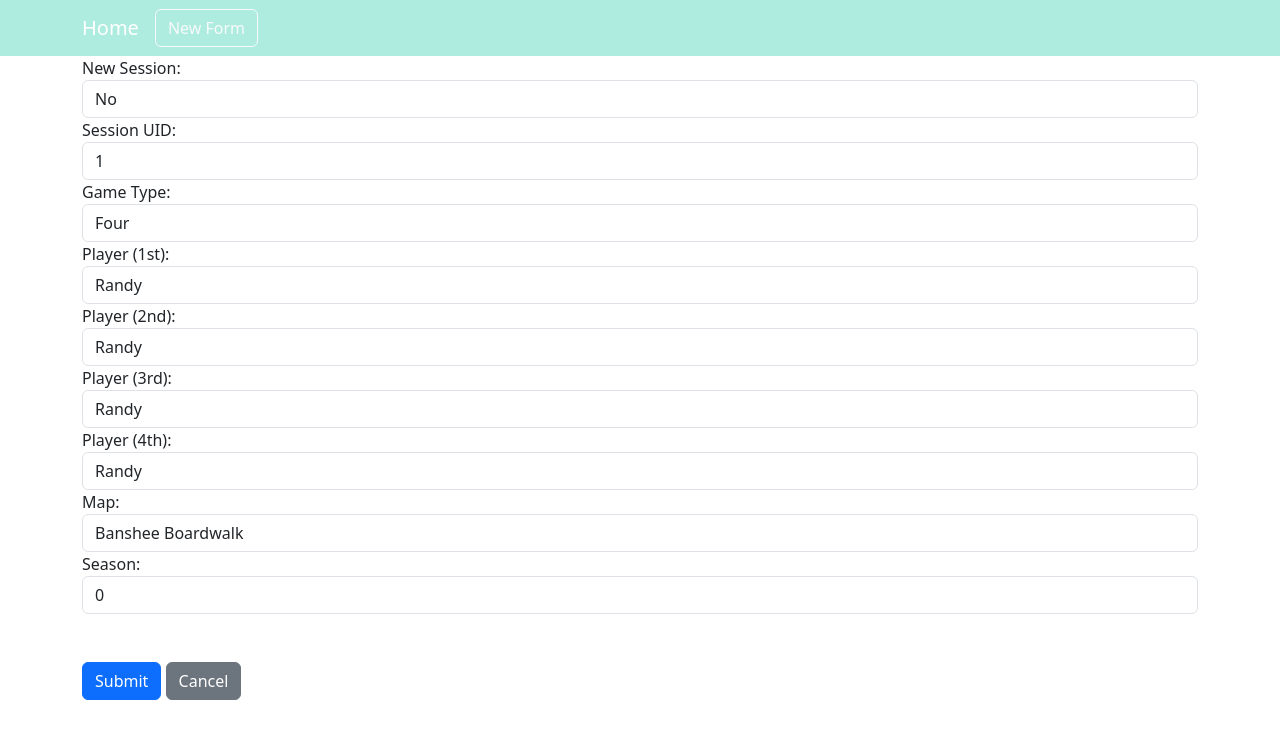
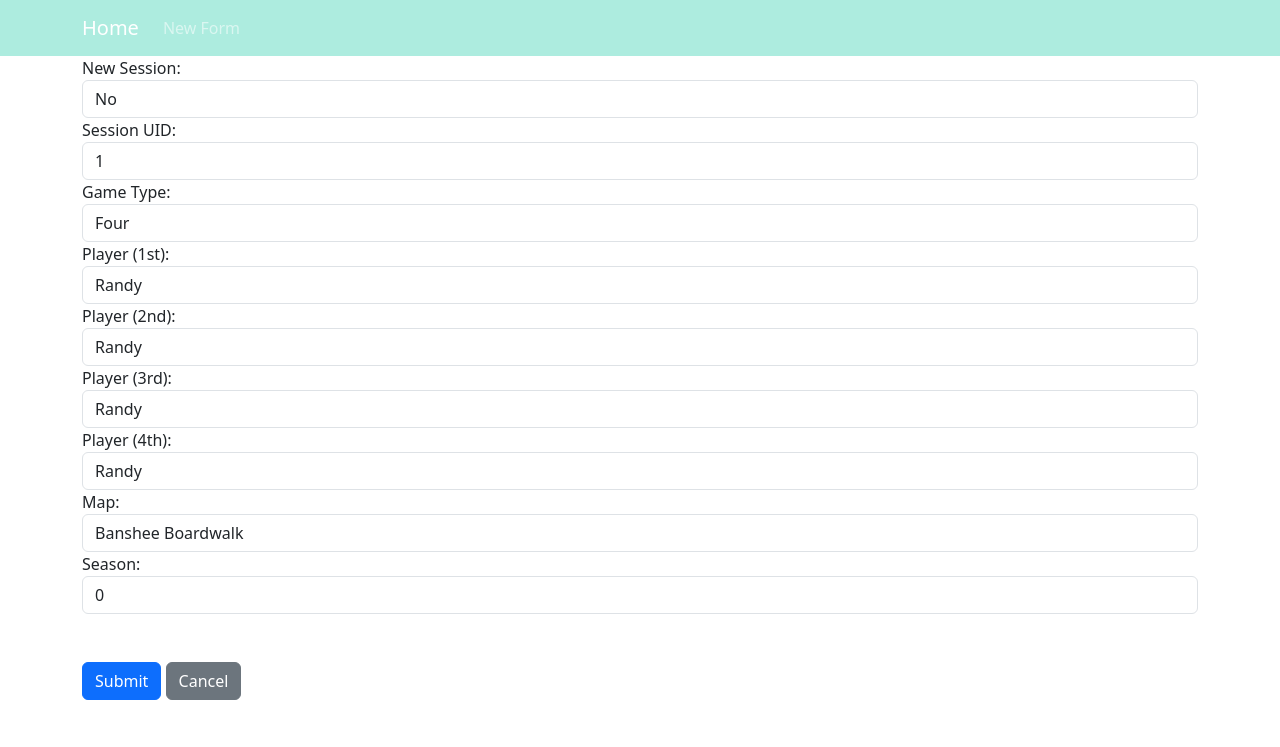
Before and after one commit to c-goodman/mk, a Django app: page /data_form in a window 1280 px wide. Shown: the top 747 px of the page. Run offline with Django 5.2, Linux system fonts and the light colour scheme; some libraries are stand-ins or nearby versions.

Commit message:
Change navbar item class

```diff
--- a/static/templates/base.html
+++ b/static/templates/base.html
@@ -17,7 +17,7 @@
     <div class="collapse navbar-collapse" id="navbarNav">
       <ul class="navbar-nav">
         <li class="nav-item active">
-          <a href="{% url 'form'%}" class="btn btn-outline-light me-1">New Form</a>
+          <a href="{% url 'form'%}" class="nav-link">New Form</a>
         </li>
       </ul>
     </div>
```
